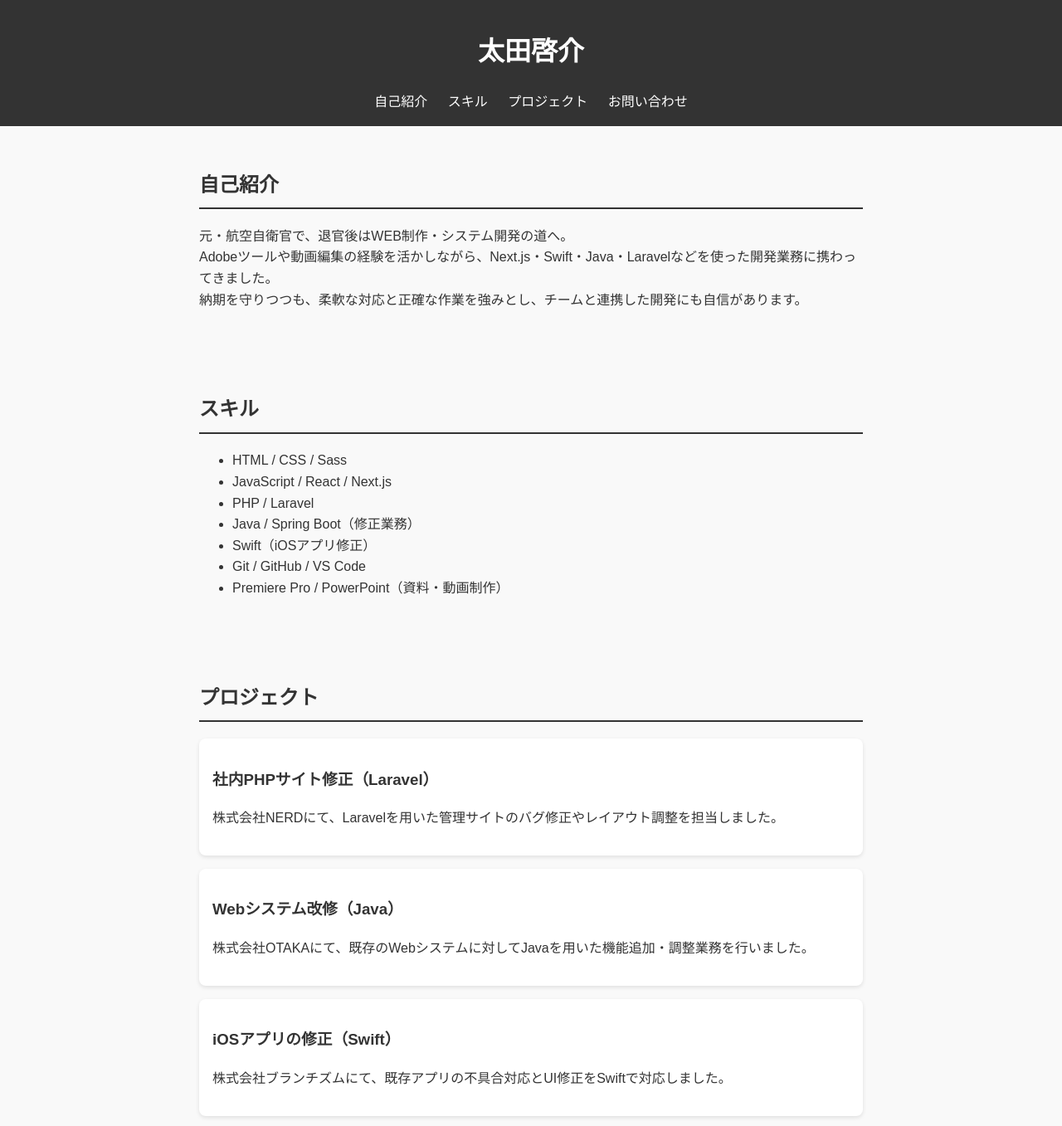
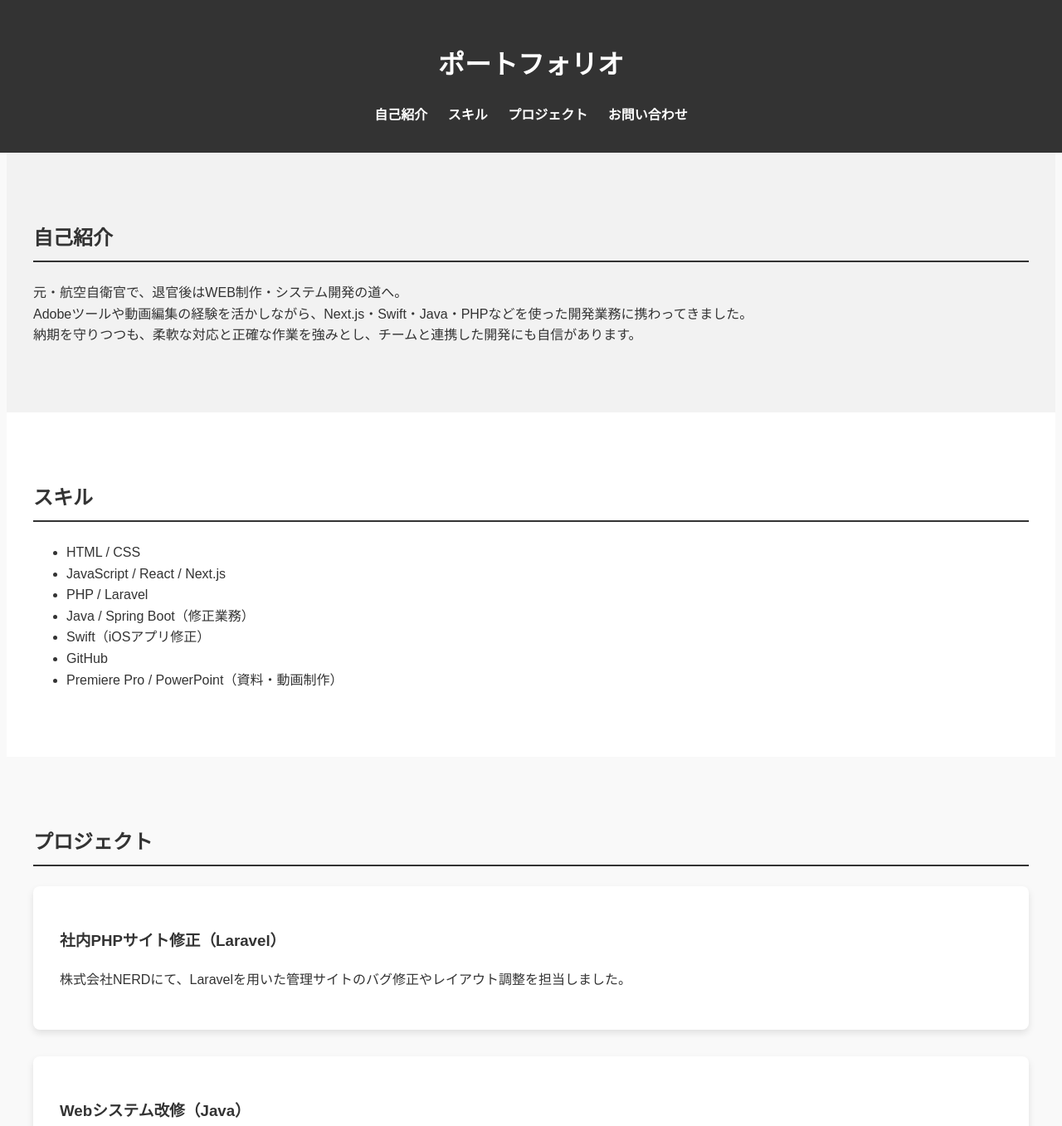
Before and after one commit to goudakenv/p, a plain HTML site: page index.html in a window 1280 px wide. Shown: the top 1357 px of the page at 83% size. Drawn offline with Linux system fonts and the light colour scheme.

Commit message:
適切なコミットメッセージ

```diff
--- a/css/style.css
+++ b/css/style.css
@@ -1,3 +1,4 @@
+/* 全体のスタイル */
 body {
     font-family: 'Arial', sans-serif;
     margin: 0;
@@ -6,60 +7,104 @@ body {
     background: #f9f9f9;
 }
 
+/* ヘッダー */
 header {
     background: #333;
     color: #fff;
-    padding: 1rem;
+    padding: 2rem 0;
     text-align: center;
+}
+
+header .header-content {
+    max-width: 1200px;
+    margin: 0 auto;
+}
+
+header nav {
+    margin-top: 1rem;
 }
 
 header nav a {
     color: #fff;
     margin: 0 10px;
     text-decoration: none;
+    text-transform: uppercase;
+    font-weight: bold;
+    transition: color 0.3s ease;
 }
 
+header nav a:hover {
+    color: #f39c12;
+}
+
+/* セクションのデザイン */
 section {
-    padding: 2rem;
-    max-width: 800px;
+    padding: 4rem 2rem;
+    max-width: 1200px;
     margin: auto;
 }
 
 h2 {
     border-bottom: 2px solid #333;
     padding-bottom: 0.5rem;
+    margin-bottom: 1.5rem;
 }
 
+/* 各セクションごとの背景 */
+.section-about {
+    background: #f2f2f2;
+}
+
+.section-skills {
+    background: #ffffff;
+}
+
+.section-projects {
+    background: #f9f9f9;
+}
+
+.section-contact {
+    background: #333;
+    color: #fff;
+}
+
+/* プロジェクトカード */
 .project-card {
     background: #fff;
-    padding: 1rem;
-    margin-bottom: 1rem;
+    padding: 2rem;
+    margin-bottom: 2rem;
     border-radius: 8px;
-    box-shadow: 0 2px 5px rgba(0, 0, 0, 0.1);
+    box-shadow: 0 4px 8px rgba(0, 0, 0, 0.1);
 }
 
+/* フォームのスタイル */
 form input,
 form textarea {
     display: block;
     width: 100%;
     margin-bottom: 1rem;
-    padding: 0.5rem;
+    padding: 1rem;
     border: 1px solid #ccc;
     border-radius: 4px;
 }
 
 form button {
-    padding: 0.5rem 1rem;
-    background: #333;
+    padding: 1rem 2rem;
+    background: #f39c12;
     color: #fff;
     border: none;
     border-radius: 4px;
     cursor: pointer;
 }
 
+form button:hover {
+    background: #e67e22;
+}
+
+/* フッター */
 footer {
     text-align: center;
-    padding: 1rem;
+    padding: 2rem;
     background: #eee;
-    margin-top: 2rem;
+    margin-top: 3rem;
 }
--- a/index.html
+++ b/index.html
@@ -4,44 +4,46 @@
 <head>
     <meta charset="UTF-8" />
     <meta name="viewport" content="width=device-width, initial-scale=1.0" />
-    <title>ポートフォリオ | 太田啓介</title>
+    <title>ポートフォリオ</title>
     <link rel="stylesheet" href="css/style.css" />
 </head>
 
 <body>
     <header>
-        <h1>太田啓介</h1>
+        <div class="header-content">
+            <h1>ポートフォリオ</h1>
             <nav>
                 <a href="#about">自己紹介</a>
                 <a href="#skills">スキル</a>
                 <a href="#projects">プロジェクト</a>
                 <a href="#contact">お問い合わせ</a>
             </nav>
+        </div>
     </header>
 
-    <section id="about">
+    <section id="about" class="section-about">
         <h2>自己紹介</h2>
         <p>
             元・航空自衛官で、退官後はWEB制作・システム開発の道へ。<br>
-            Adobeツールや動画編集の経験を活かしながら、Next.js・Swift・Java・Laravelなどを使った開発業務に携わってきました。<br>
+            Adobeツールや動画編集の経験を活かしながら、Next.js・Swift・Java・PHPなどを使った開発業務に携わってきました。<br>
             納期を守りつつも、柔軟な対応と正確な作業を強みとし、チームと連携した開発にも自信があります。
         </p>
     </section>
 
-    <section id="skills">
+    <section id="skills" class="section-skills">
         <h2>スキル</h2>
         <ul>
-            <li>HTML / CSS / Sass</li>
+            <li>HTML / CSS</li>
             <li>JavaScript / React / Next.js</li>
             <li>PHP / Laravel</li>
             <li>Java / Spring Boot（修正業務）</li>
             <li>Swift（iOSアプリ修正）</li>
-            <li>Git / GitHub / VS Code</li>
+            <li>GitHub</li>
             <li>Premiere Pro / PowerPoint（資料・動画制作）</li>
         </ul>
     </section>
 
-    <section id="projects">
+    <section id="projects" class="section-projects">
         <h2>プロジェクト</h2>
 
         <div class="project-card">
@@ -74,7 +76,7 @@
 
     </section>
 
-    <section id="contact">
+    <section id="contact" class="section-contact">
         <h2>お問い合わせ</h2>
         <form id="contact-form">
             <input type="text" name="name" placeholder="お名前" required />
```
Lines whose indentation alone changed are shown as unchanged.
